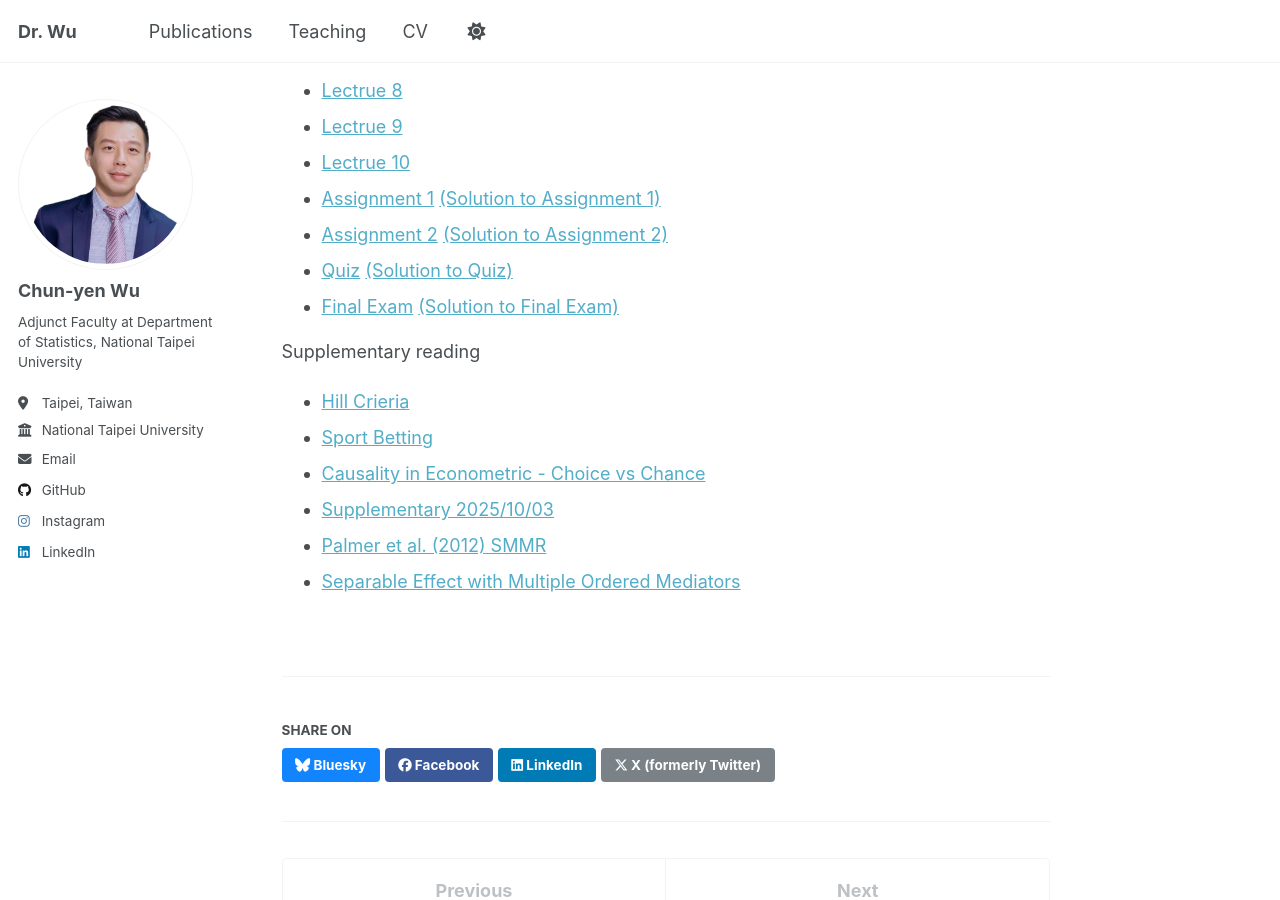
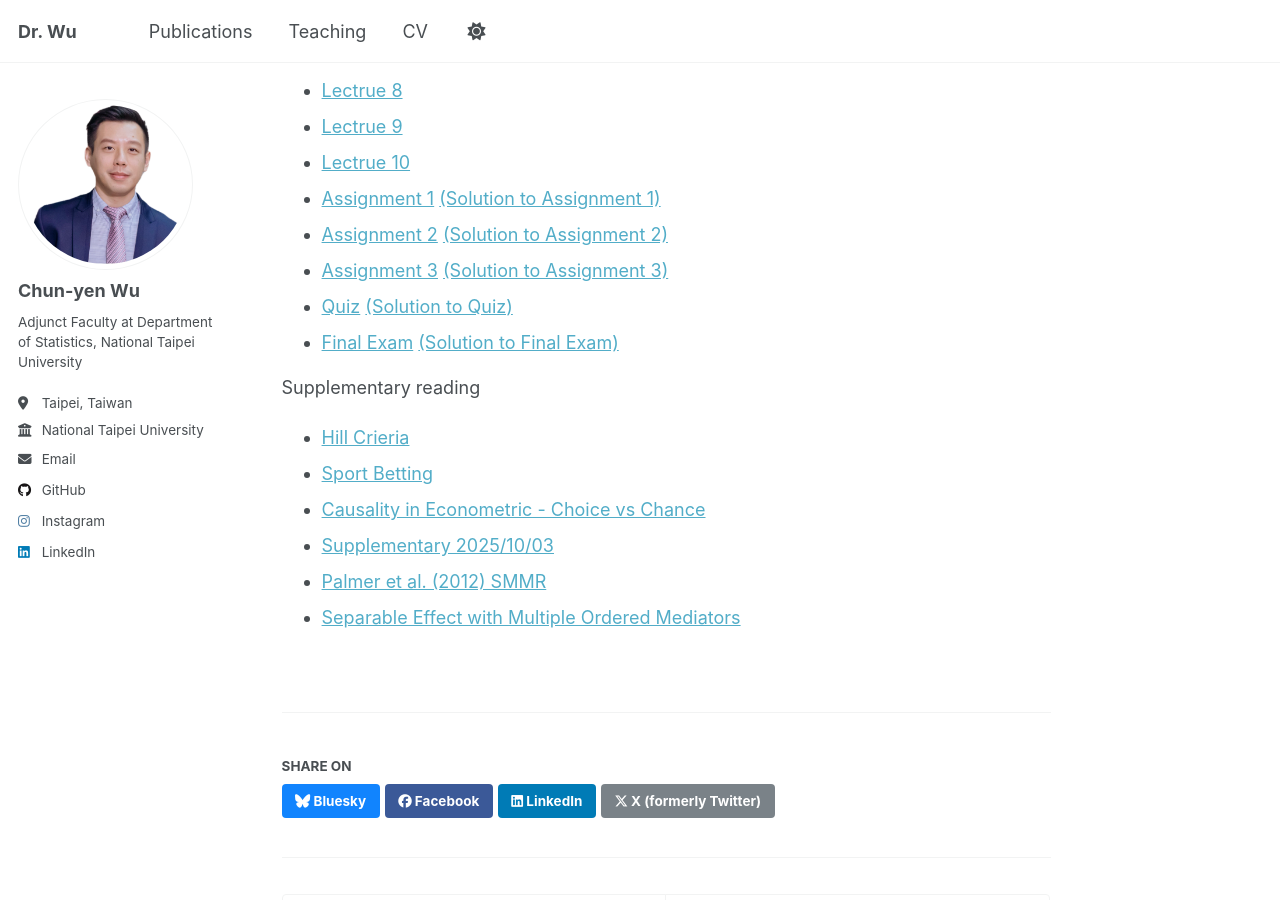
Before and after one commit to SashaWuNYCU/sashawunycu.github.io, a Jekyll site: the page built from _teaching/2025-1st-semester-teaching.md, in a window 1280 px wide and 900 px high, scrolled down 819 px. Built offline with Jekyll 4.4.1, drawn with Linux system fonts in a browser that asks for light colours; a script that is not in the unit is left out.

Commit message:
upload HW3 ver 251229

```diff
--- a/_teaching/2025-1st-semester-teaching.md
+++ b/_teaching/2025-1st-semester-teaching.md
@@ -35,6 +35,8 @@ Lectures
   [(Solution to Assignment 1)](http://sashawunycu.github.io/files/U4370/U4370_HW1_Sol.pdf)
 - [Assignment 2](http://sashawunycu.github.io/files/U4370/U4370_HW2.pdf)
   [(Solution to Assignment 2)](http://sashawunycu.github.io/files/U4370/U4370_HW2_Sol.pdf)
+- [Assignment 3](http://sashawunycu.github.io/files/U4370/U4370_HW3.pdf)
+  [(Solution to Assignment 3)](http://sashawunycu.github.io/files/U4370/U4370_HW3_Sol.pdf)
 - [Quiz](http://sashawunycu.github.io/files/U4370/U4370_quiz.pdf)
   [(Solution to Quiz)](http://sashawunycu.github.io/files/U4370/U4370_quiz_sol.pdf)
 - [Final Exam](http://sashawunycu.github.io/files/U4370/U4370_Final.pdf)
```
Also changed, not shown: 2 other files.
